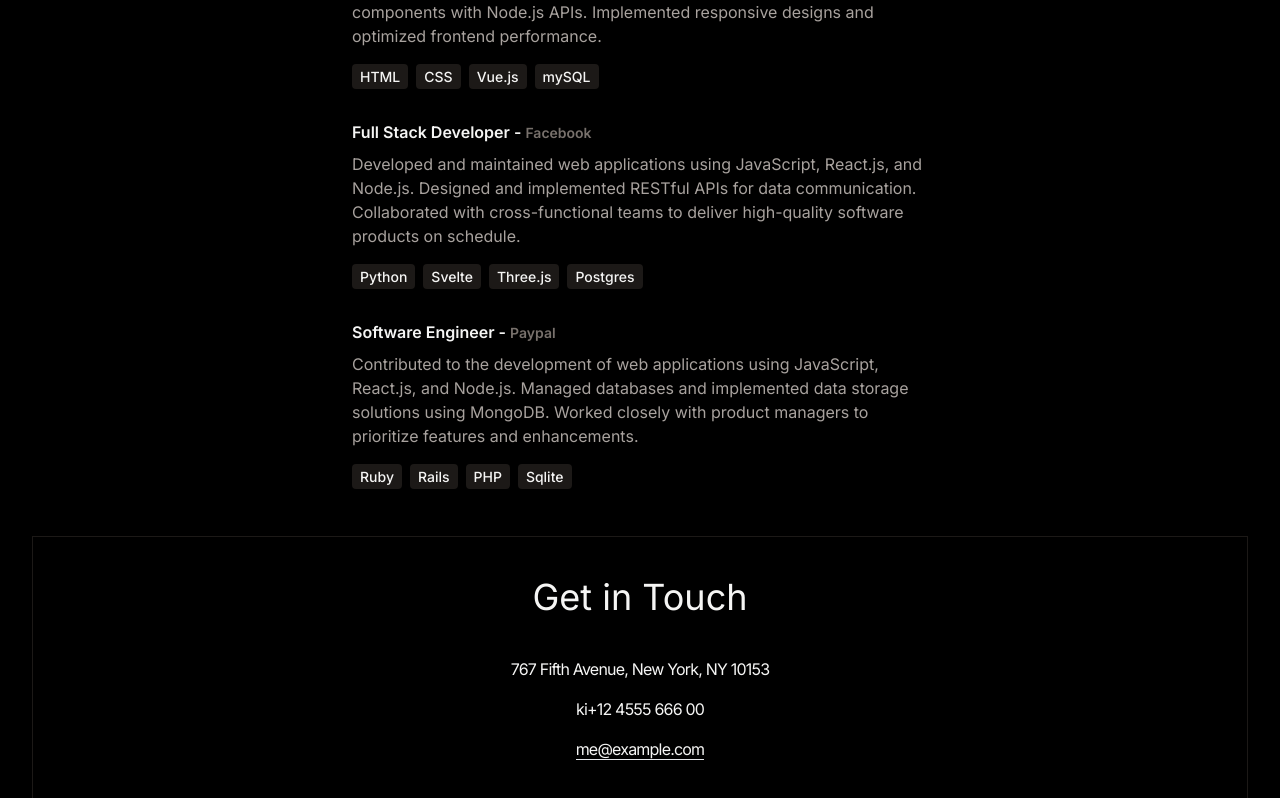
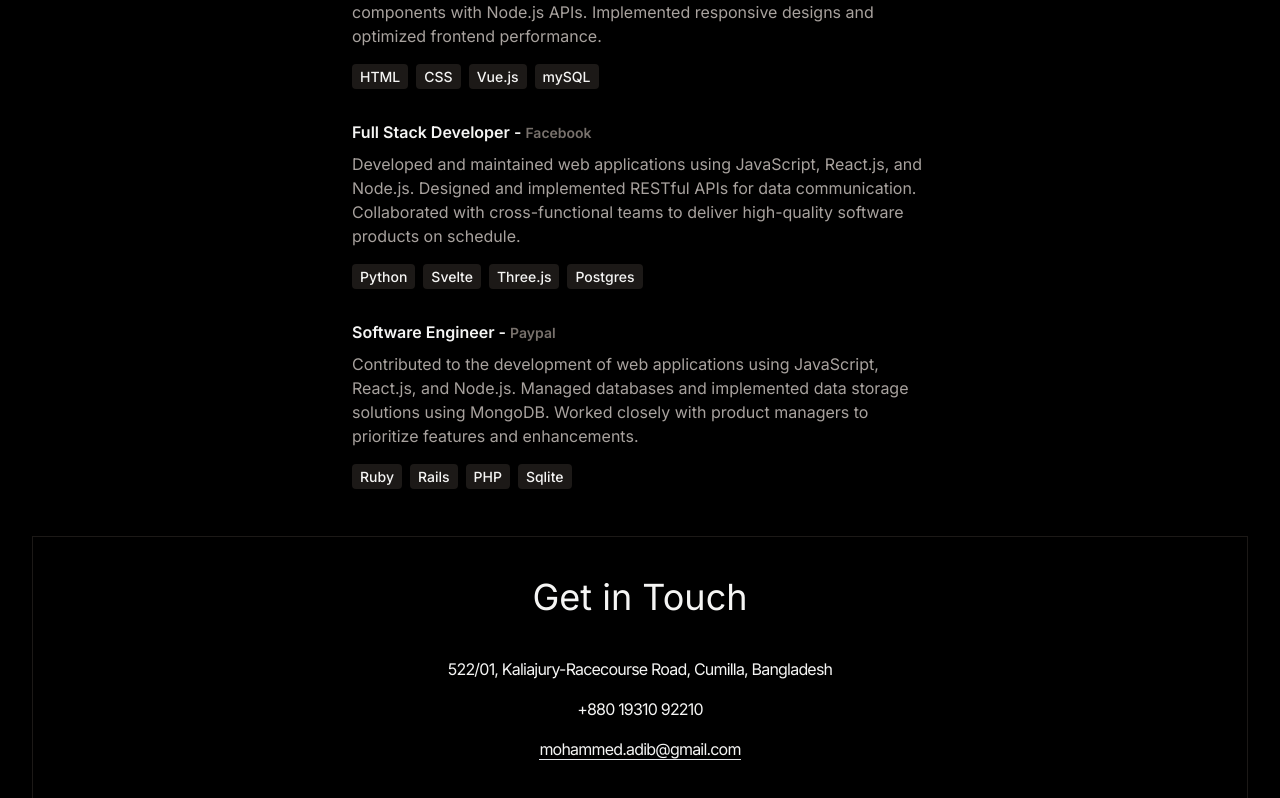
Before and after one commit to adib-the-noob/adibs-portfolio, a React (Vite) app: page / in a window 1280 px wide. Shown: the part 3310-4108 px from the top of the page. Built offline with nearby package versions, Linux system fonts and the light colour scheme.

Commit message:
data fixed

```diff
--- a/src/components/Contact.jsx
+++ b/src/components/Contact.jsx
@@ -8,7 +8,7 @@ const Contact = () => {
                     <p className="my-4">
                         {CONTACT.address}
                     </p>
-                    <p className="my-4">ki
+                    <p className="my-4">
                         {CONTACT.phoneNo}
                     </p>
                     <a href="#" className="border-b">
--- a/src/constants/index.js
+++ b/src/constants/index.js
@@ -70,7 +70,7 @@ export const PROJECTS = [
 ];
 
 export const CONTACT = {
-  address: "767 Fifth Avenue, New York, NY 10153 ",
-  phoneNo: "+12 4555 666 00 ",
-  email: "me@example.com",
+  address: "522/01, Kaliajury-Racecourse Road, Cumilla, Bangladesh ",
+  phoneNo: "+880 19310 92210 ",
+  email: "mohammed.adib@gmail.com",
 };
```
